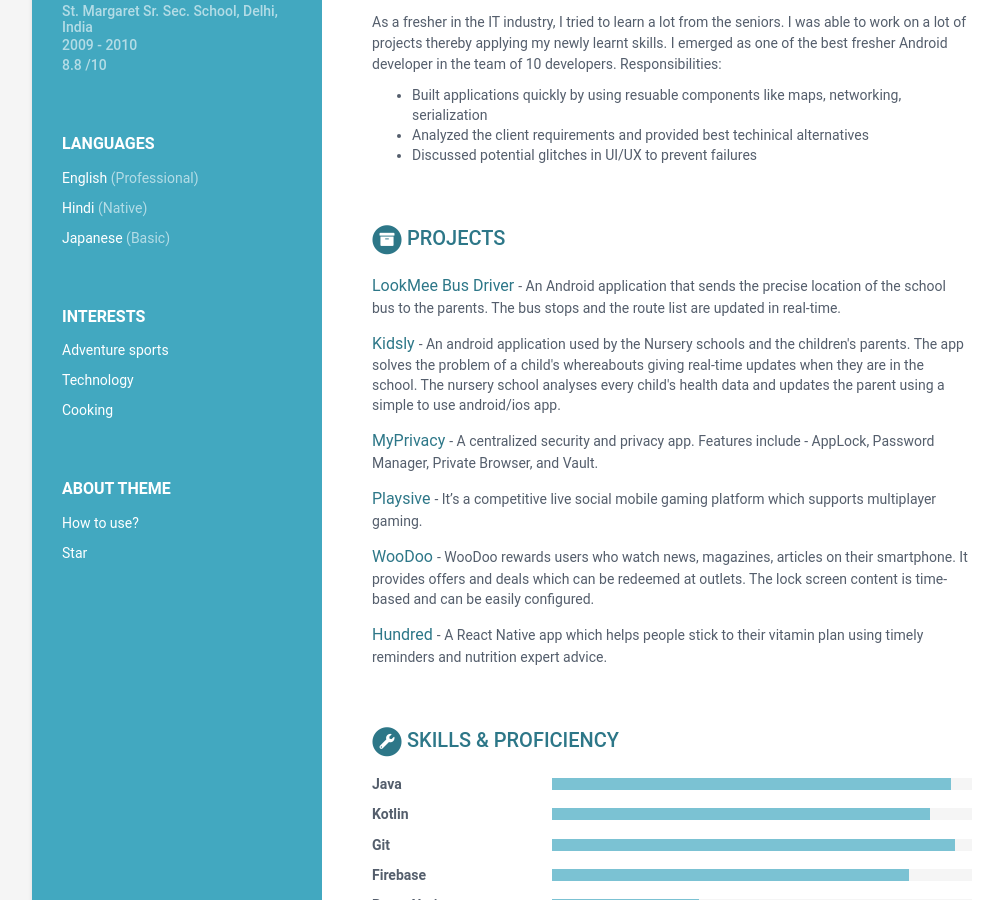
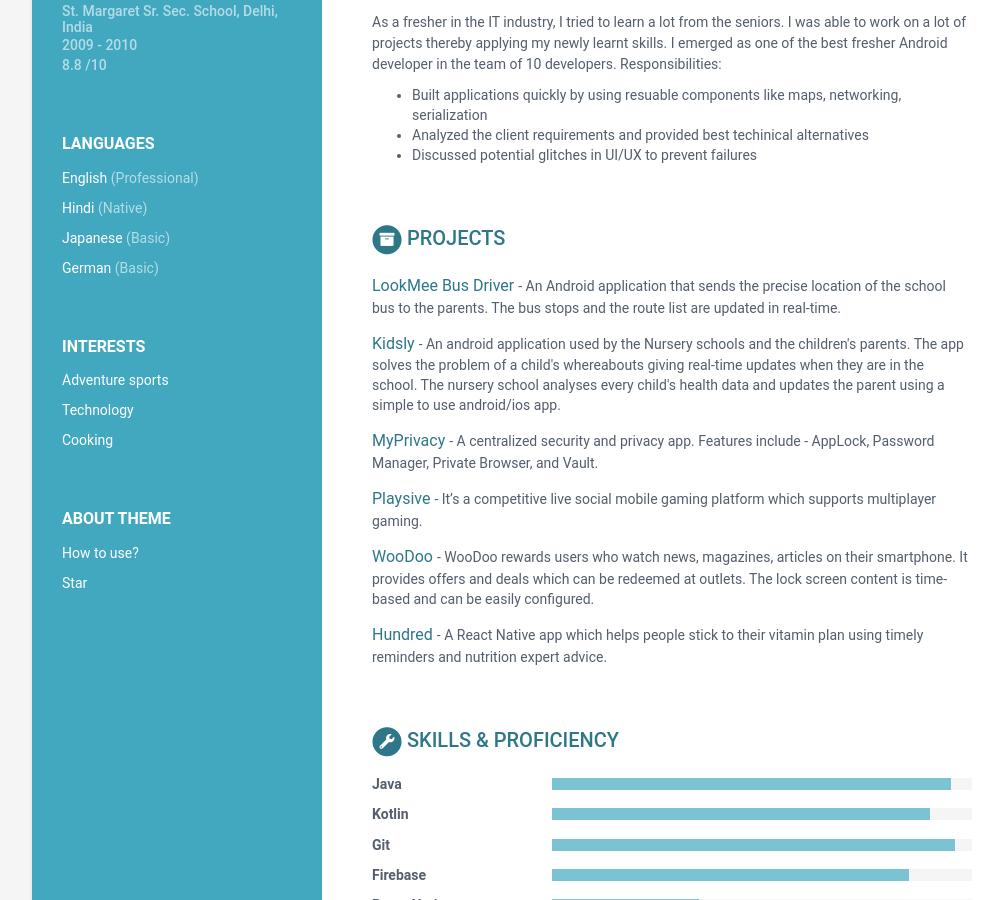
Before and after one commit to shubham08gupta/shubham08gupta.github.io, a Jekyll site: the page built from index.html, in a window 1280 px wide and 900 px high, scrolled down 916 px. Shown: the whole window, without its empty margins (108-1107 px from the left). Built offline with Jekyll 4.4.1, drawn with Linux system fonts in a browser that asks for light colours.

Commit message:
add german language

```diff
--- a/_data/data.yml
+++ b/_data/data.yml
@@ -34,6 +34,9 @@ sidebar:
         level: Native
 
       - idiom: Japanese
+        level: Basic
+
+      - idiom: German
         level: Basic
 
     interests:
```
